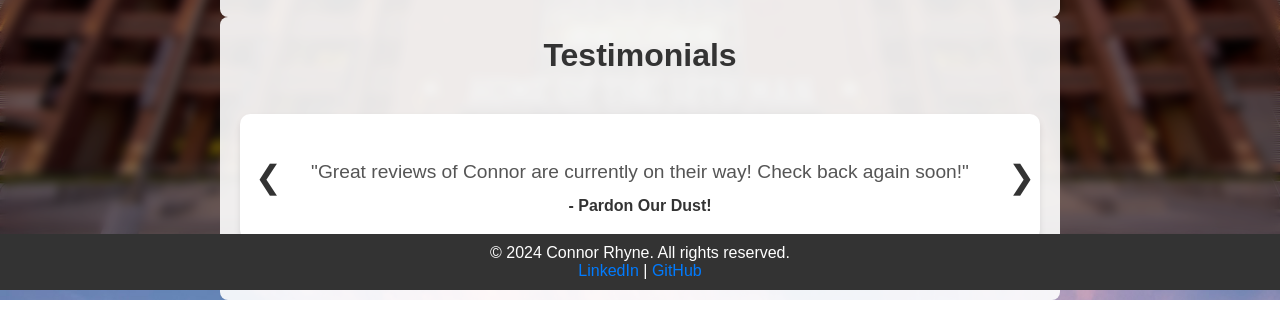
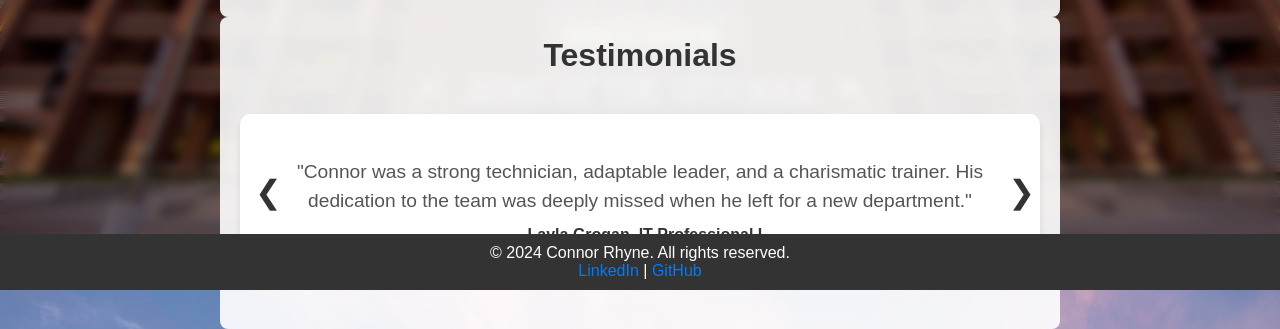
Before and after one commit to ConnorRhyne/ConnorRhyne.github.io, a plain HTML site: page index.html in a window 1280 px wide. Shown: the part 510-839 px from the top of the page. Before the commit the page ends 810 px from the top, so only its background shows below. Drawn offline with Linux system fonts and the light colour scheme.

Commit message:
Update index.html

```diff
--- a/index.html
+++ b/index.html
@@ -184,12 +184,12 @@ body::before {
     <section id="testimonials" class="testimonial-carousel">
 
        <div class="testimonial-slide active">
-            <p>"Great reviews of Connor are currently on their way! Check back again soon!"</p>
-            <h3>- Pardon Our Dust!</h3>
+            <p>"Connor was a strong technician, adaptable leader, and a charismatic trainer. His dedication to the team was deeply missed when he left for a new department."</p>
+            <h3>- Layla Grogan, IT Professional I</h3>
         </div>
         <div class="testimonial-slide">
-            <p>"Great reviews of Connor are currently on their way! Check back again soon!"</p>
-            <h3>- Pardon Our Dust!</h3>
+            <p>"Connor is one of the hardest-working students I've had the pleasure of working with. He consistently went above expectations and showed immense drive and dedication to our time by taking on involved projects and always looking for ways to help."</p>
+            <h3>- Nathan Pound, IT Generalist II</h3>
         </div>
         <div class="testimonial-slide">
             <p>"Great reviews of Connor are currently on their way! Check back again soon!"</p>
```
